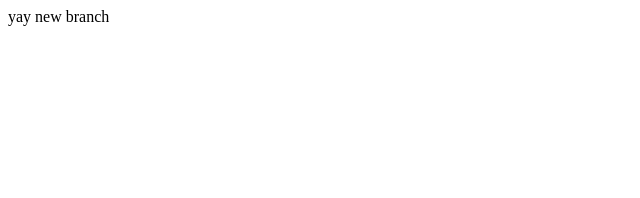
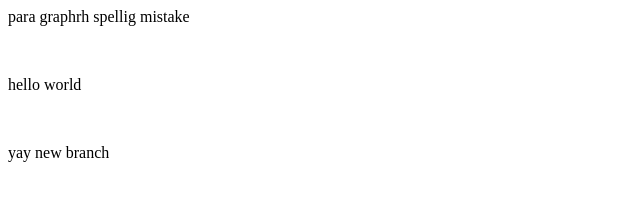
Before and after one commit to suhaniipradhann/localrepo, a plain HTML site: page index.html in a window 1280 px wide. Shown: the whole page, without its empty margins (0-640 px from the left). Drawn offline with Linux system fonts and the light colour scheme.

Commit message:
add para2 index

```diff
--- a/index.html
+++ b/index.html
@@ -1 +1,5 @@
+<p> para graphrh spellig mistake</p>
+<br>
+<p> hello world </p>
+<br>
 <p>yay new branch</p>
```
